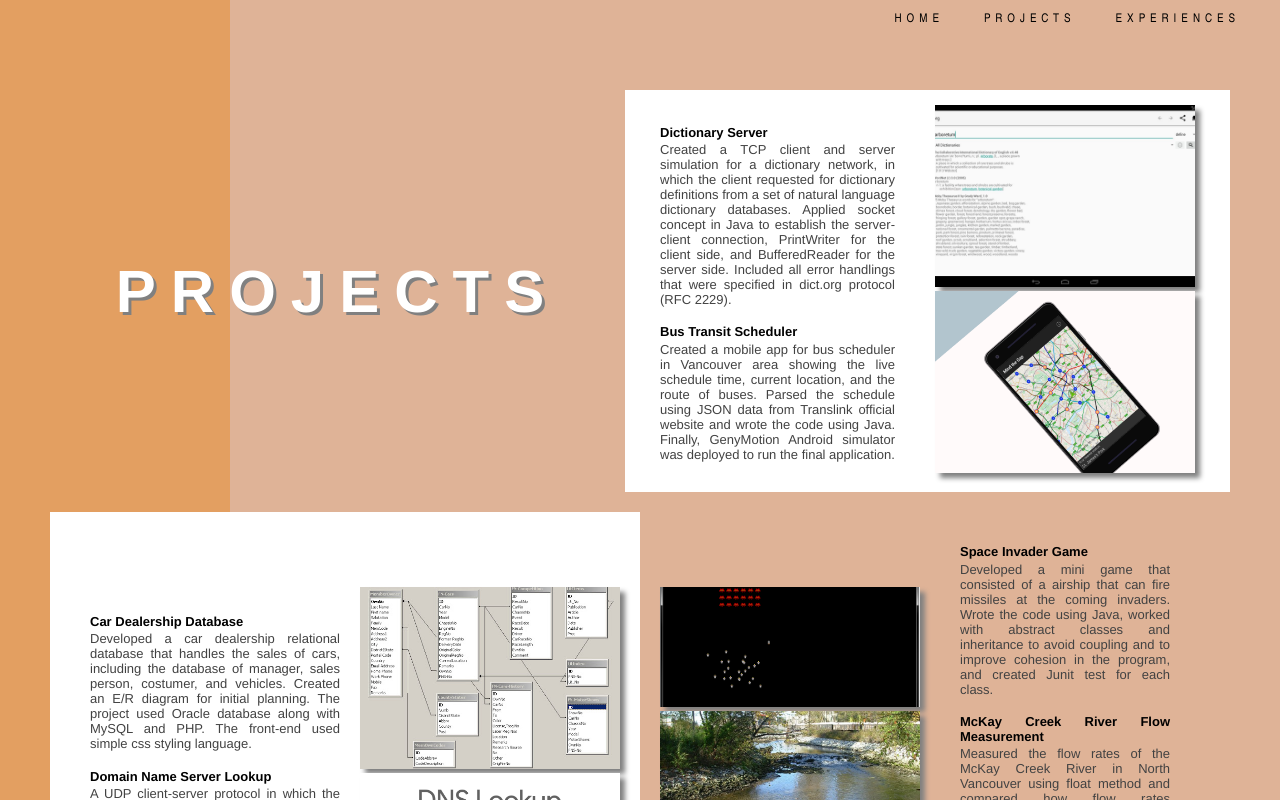
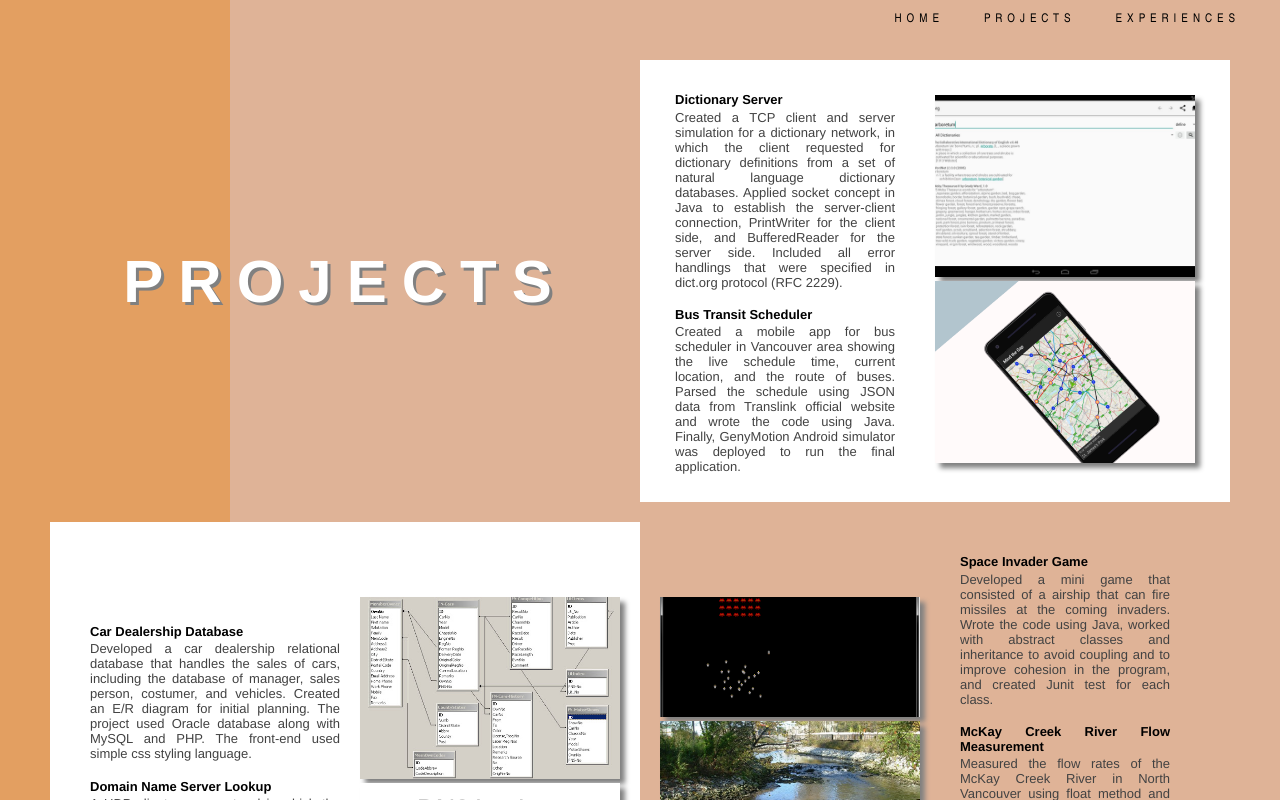
Before and after one commit to clarissaudrey/portfolio, a React (Create React App) app: page /portfolio/projects in a window 1280 px wide. Built offline with nearby package versions, Linux system fonts and the light colour scheme.

Commit message:
fix projects safari

```diff
--- a/src/components/Home.css
+++ b/src/components/Home.css
@@ -6,7 +6,8 @@
 
 .home-container-all {
     background-image: url(../bgimages/geo-removebg-preview.png);
-    background-size: contain;
+    background-size: 100% 100%;
+    background-position: center;
     width: 100%;
     height: 100%;
 }
--- a/src/components/Projects.css
+++ b/src/components/Projects.css
@@ -1,5 +1,5 @@
 .prjct-container-all {
-    padding: 70px 30px 0px 30px;
+    padding: 40px 30px 0px 30px;
     font-family: Helvetica, cursive;
     background-image: url(./images/orange-bg.png);
     background-size: 18% 100%;
@@ -40,6 +40,24 @@
     }
 }
 
+@media screen and (min-width: 1201px) {
+    .prjct-box-1 {
+        max-width: 50%;
+    }
+
+    .projects-title {
+        max-width: 50%;
+    }
+
+    .prjct-box-2 {
+        max-width: 50%;
+    }
+
+    .prjct-box-3 {
+        max-width: 50%;
+    }
+}
+
 .prjct-row-1 {
     display: flex;
     padding: 20px 20px 0px 20px;
@@ -50,14 +68,12 @@
     display: flex;
     flex-grow: 1;
     flex-shrink: 0;
-    flex-basis: 0;
     padding: 15px;
 }
 
 .projects-title {
     flex-grow: 1;
     flex-shrink: 0;
-    flex-basis: 0;
     font-size: 30px;
     justify-content: center;
     /*font-family: Helvetica, cursive;*/
@@ -100,7 +116,6 @@
     display: flex;
     flex-grow: 1;
     flex-shrink: 0;
-    flex-basis: 0;
     padding: 15px 20px;
 }
 
@@ -108,7 +123,6 @@
     display: flex;
     flex-grow: 1;
     flex-shrink: 0;
-    flex-basis: 0;
     padding: 15px 20px;
 }
 
```
